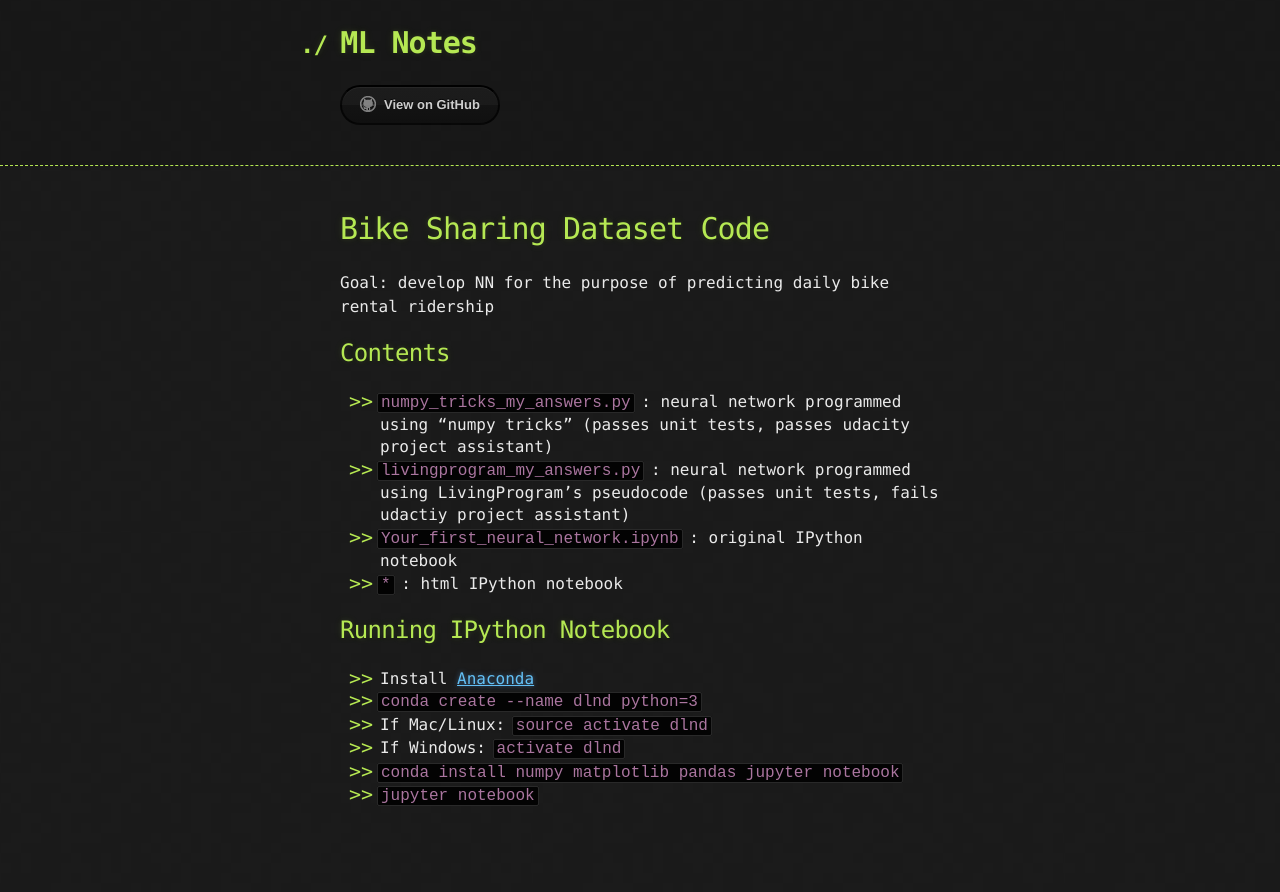
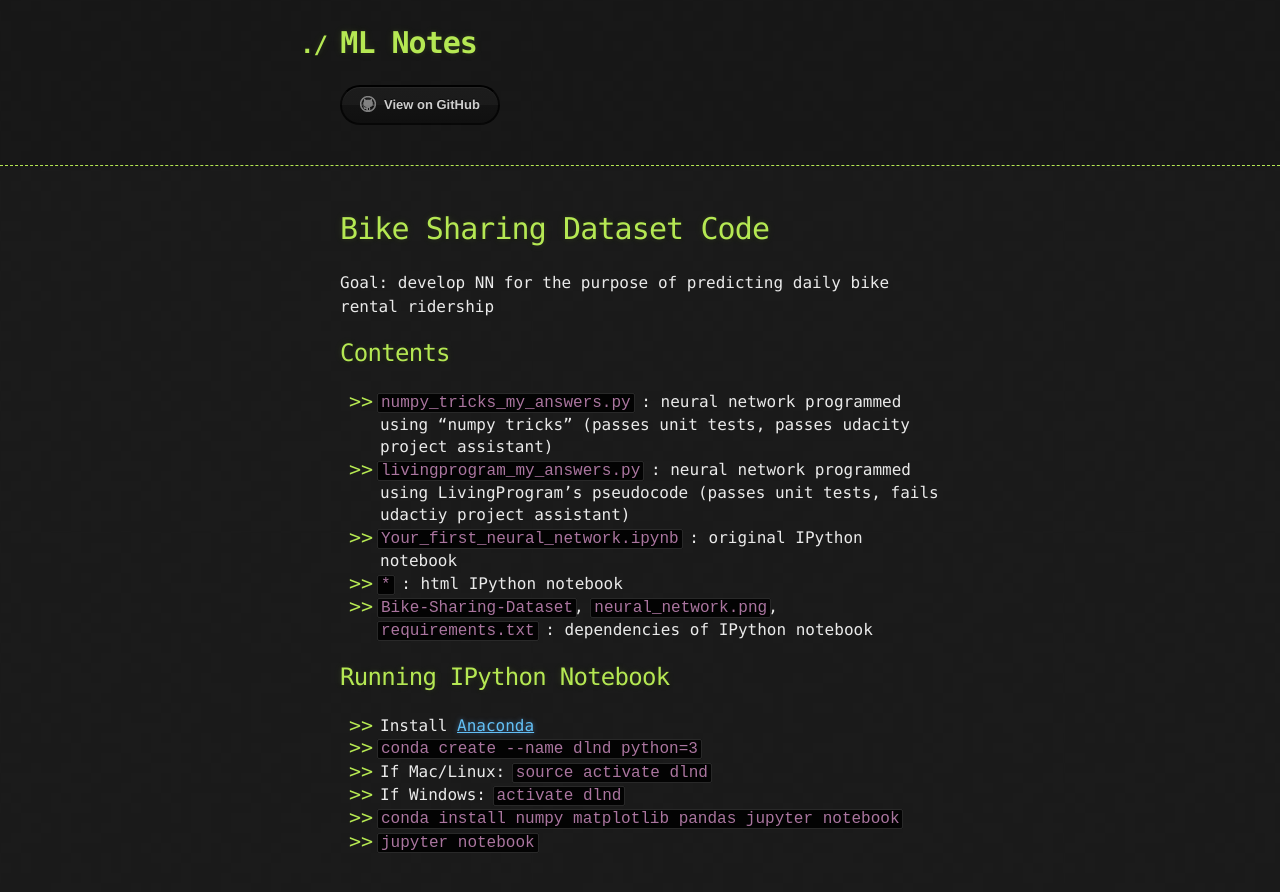
Before and after one commit to LivingProgram/ml-notes, a Jekyll site: the page built from assets/code/bike-sharing-dataset/index.md, in a window 1280 px wide. Shown: the top 892 px of the page. Built offline with Jekyll 4.4.1, drawn with Linux system fonts in a browser that asks for light colours; our own code applies the rules of GitHub Pages for plain Markdown files; the repository's description, which GitHub fills in, is left out.

Commit message:
update index

```diff
--- a/assets/code/bike-sharing-dataset/index.md
+++ b/assets/code/bike-sharing-dataset/index.md
@@ -6,6 +6,7 @@ Goal: develop NN for the purpose of predicting daily bike rental ridership
 * `livingprogram_my_answers.py` : neural network programmed using LivingProgram's pseudocode (passes unit tests, fails udactiy project assistant)
 * `Your_first_neural_network.ipynb` : original IPython notebook
 * `*` : html IPython notebook
+* `Bike-Sharing-Dataset`, `neural_network.png`, `requirements.txt` : dependencies of IPython notebook
 
 ## Running IPython Notebook
 * Install [Anaconda](https://www.anaconda.com/distribution/)
```
